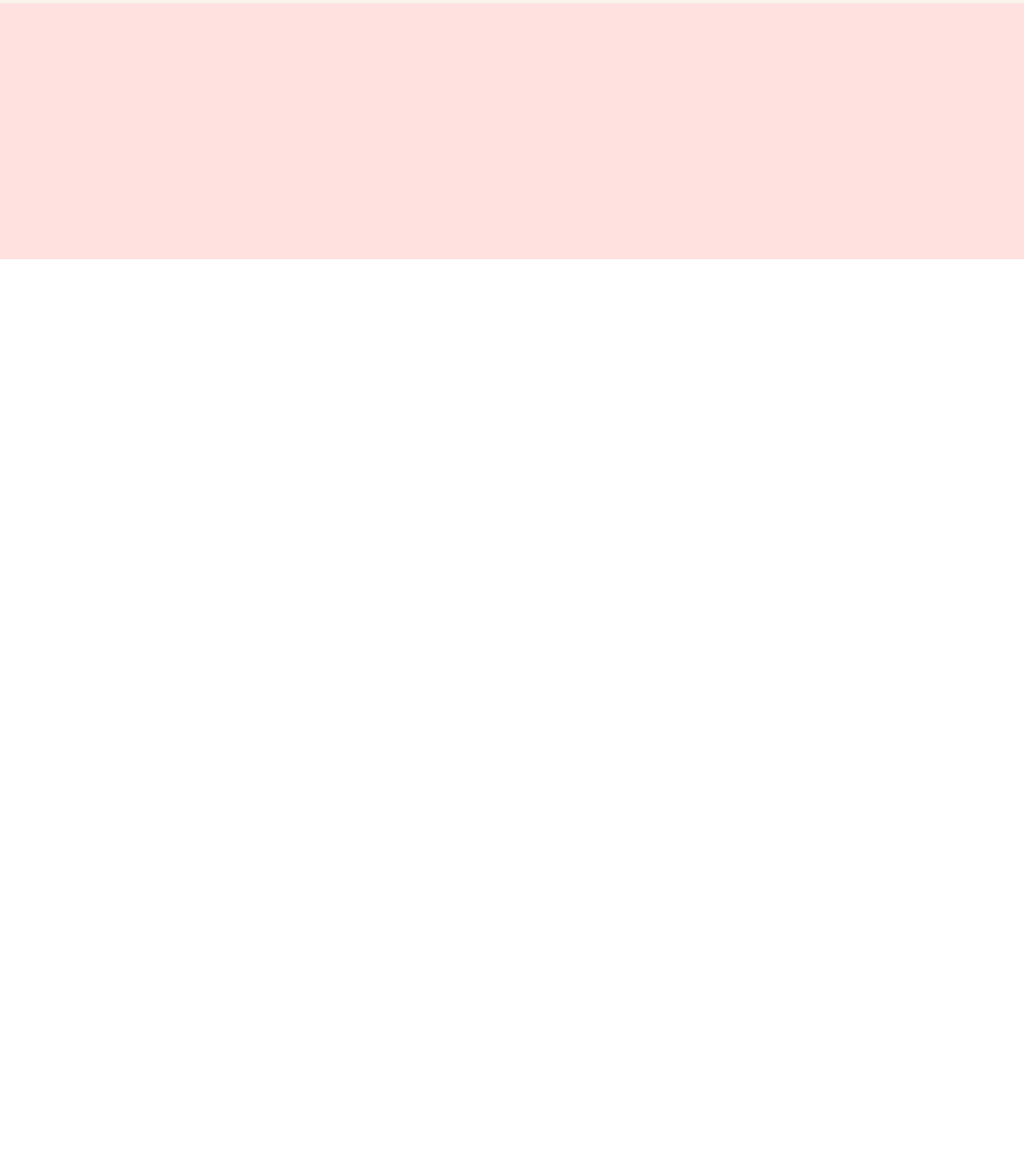
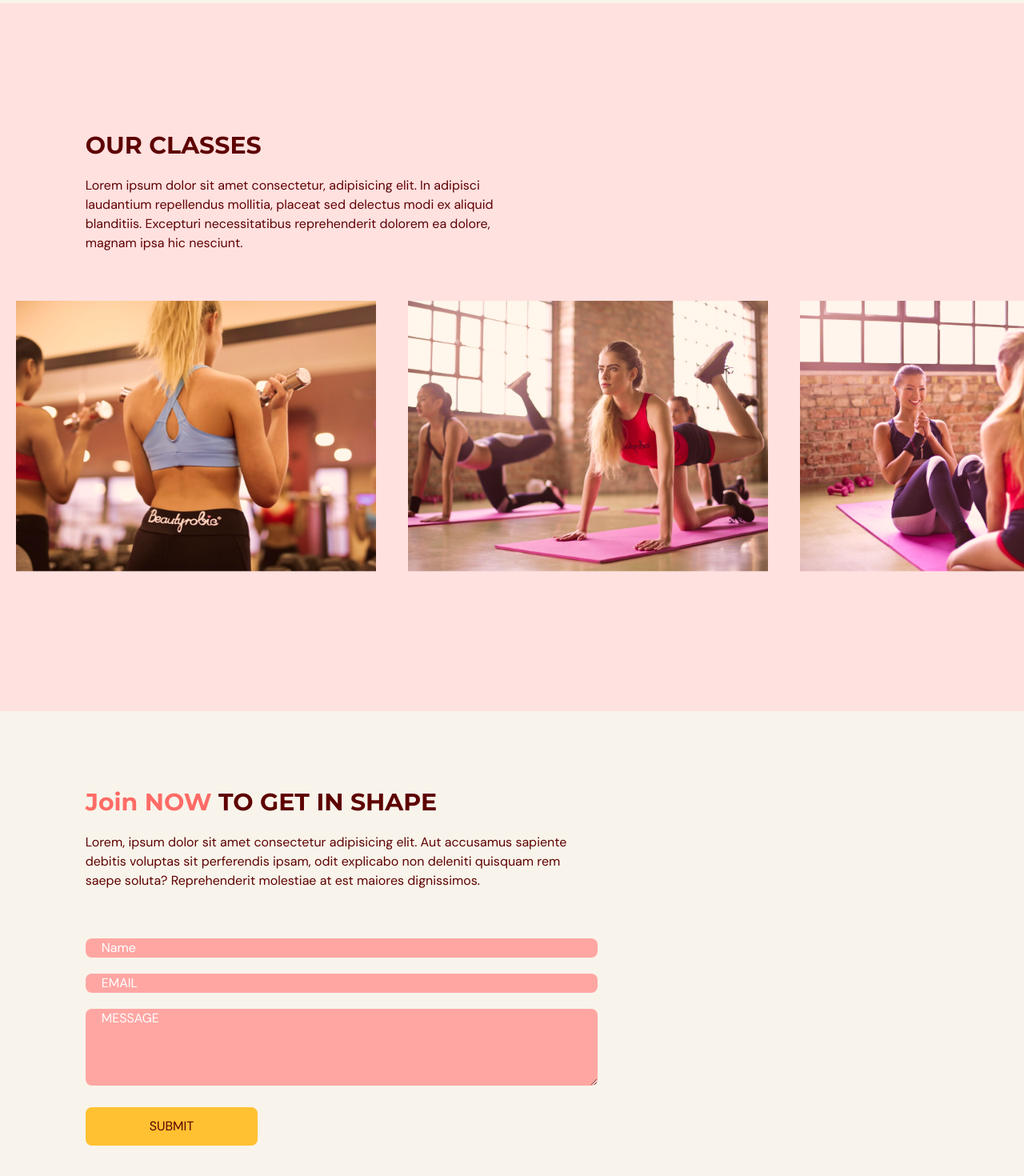
Before and after one commit to marion586/fitness-app-react-vite-ts-tailwind, a React (Vite) app: page / in a window 1280 px wide. Shown: the part 2022-3492 px from the top of the page at 80% size. Before the commit the page ends 2346 px from the top, so only its background shows below. Built offline with nearby package versions, Linux system fonts and the light colour scheme.

Commit message:
created contact us Section

```diff
--- a/index.html
+++ b/index.html
@@ -4,7 +4,7 @@
     <meta charset="UTF-8" />
     <link rel="icon" type="image/svg+xml" href="/vite.svg" />
     <meta name="viewport" content="width=device-width, initial-scale=1.0" />
-    <title>Siooka test project</title>
+    <title>Fitness Project</title>
   </head>
   <body>
     <div id="root"></div>
--- a/package.json
+++ b/package.json
@@ -29,6 +29,7 @@
     "react-anchor-link-smooth-scroll": "1.0.12",
     "react-dom": "^18.2.0",
     "react-google-autocomplete": "^2.7.1",
+    "react-hook-form": "^7.43.0",
     "react-icons": "^4.7.1",
     "react-places-autocomplete": "^7.3.0",
     "react-redux": "^8.0.5",
--- a/src/App.tsx
+++ b/src/App.tsx
@@ -4,6 +4,7 @@
 import Home from "@/scenes/Home";
 import Benefits from "@/scenes/Benefits";
 import OurClasses from "./scenes/OurClasses";
+import ContactUs from "./scenes/ContactUs";
 Benefits;
 const App = () => {
   const [selectedPage, setSelectedPage] = useState<SelectedPage>(
@@ -32,6 +33,7 @@
       <Home setSelectedPage={setSelectedPage} />
       <Benefits setSelectedPage={setSelectedPage} />
       <OurClasses setSelectedPage={setSelectedPage} />
+      <ContactUs setSelectedPage={setSelectedPage} />
     </div>
   );
 };
--- /dev/null
+++ b/src/scenes/ContactUs/index.tsx
@@ -0,0 +1,132 @@
+import { SelectedPage } from "@/shared/types";
+import { motion } from "framer-motion";
+import { useForm } from "react-hook-form";
+import ContactUsPageGraphic from "@/assets/ContactUsPageGraphic.png";
+import HText from "@/components/common/HText";
+
+type Props = {
+  setSelectedPage: (value: SelectedPage) => void;
+};
+
+const ContactUs = ({ setSelectedPage }: Props) => {
+  const inputStyles = `mt-5 w-full rounded-lg bg-primary-300 px-5 placeholder-white`;
+  const {
+    register,
+    trigger,
+    formState: { errors },
+  } = useForm();
+
+  const onSubmit = async (e: any) => {
+    const isValid = await trigger();
+    if (!isValid) {
+      e.preventDefault();
+    }
+  };
+
+  return (
+    <section id="contactus" className="mx-auto w-5/6 pt-24 pb-32">
+      <motion.div
+        onViewportEnter={() => setSelectedPage(SelectedPage.ContactUs)}
+      >
+        {/* Header */}
+        <motion.div
+          className="md:w-3/5"
+          initial="hidden"
+          whileInView="visible"
+          viewport={{ once: true, amount: 0.5 }}
+          transition={{ duration: 0.5 }}
+          variants={{
+            hidden: { opacity: 0, x: -50 },
+            visible: { opacity: 1, x: 0 },
+          }}
+        >
+          <HText>
+            <span className="text-primary-500">Join NOW</span> TO GET IN SHAPE
+          </HText>
+
+          <p className="my-5">
+            Lorem, ipsum dolor sit amet consectetur adipisicing elit. Aut
+            accusamus sapiente debitis voluptas sit perferendis ipsam, odit
+            explicabo non deleniti quisquam rem saepe soluta? Reprehenderit
+            molestiae at est maiores dignissimos.
+          </p>
+        </motion.div>
+
+        {/* FORM AND IMAGE */}
+        <div className="mt-10 justify-between gap-8 md:flex">
+          <motion.div
+            initial="hidden"
+            whileInView="visible"
+            viewport={{ once: true, amount: 0.5 }}
+            transition={{ duration: 0.5 }}
+            variants={{
+              hidden: { opacity: 0, y: 50 },
+              visible: { opacity: 1, y: 0 },
+            }}
+            className="mt-10 basis-3/5 md:mt-0"
+          >
+            <form
+              target="_blank"
+              onSubmit={onSubmit}
+              method="POST"
+              action="https://formsubmit.co/marionmenye@gmail.com"
+            >
+              <input
+                className={inputStyles}
+                type="text"
+                placeholder="Name"
+                {...register("name", { required: true, maxLength: 100 })}
+              />
+              {errors.name && (
+                <p className="mt-1 text-primary-500">
+                  {errors.name.type === "required" && "This field is required"}
+                  {errors.name.type === "maxLength" &&
+                    "Max length is 100 character"}
+                </p>
+              )}
+              <input
+                className={inputStyles}
+                type="text"
+                placeholder="EMAIL"
+                {...register("email", {
+                  required: true,
+                  pattern: /^[A-Z0-9._%+-]+@[A-Z0-9.-]+\.[A-Z]{2,}$/i,
+                })}
+              />
+              {errors.email && (
+                <p className="mt-1 text-primary-500">
+                  {errors.email.type === "required" && "This field is required"}
+                  {errors.email.type === "pattern" && "Invalid email Adrress"}
+                </p>
+              )}
+
+              <textarea
+                className={inputStyles}
+                rows={4}
+                cols={50}
+                placeholder="MESSAGE"
+                {...register("message", { required: true, maxLength: 2000 })}
+              />
+              {errors.name && (
+                <p className="mt-1 text-primary-500">
+                  {errors.name.type === "required" && "This field is required"}
+                  {errors.name.type === "maxLength" &&
+                    "Max length is 2000 character"}
+                </p>
+              )}
+
+              <button
+                type="submit"
+                className="mt-5 rounded-lg bg-secondary-500 px-20 py-3 transition duration-500 hover:text-white"
+              >
+                SUBMIT
+              </button>
+            </form>
+          </motion.div>
+        </div>
+      </motion.div>
+    </section>
+  );
+};
+
+export default ContactUs;
--- /dev/null
+++ b/src/scenes/OurClasses/UI/Class/index.tsx
@@ -0,0 +1,22 @@
+import React from "react";
+
+type Props = {
+  name: string;
+  description?: string;
+  image: string;
+};
+
+const Class = ({ name, description, image }: Props) => {
+  const overlayStyles = `p-5 absolute z-30 flex h-[380px] w-[450px] flex-col items-center justify-center whitespace-normal bg-primary-500 text-white opacity-0 transition duration-500 hover:opacity-90`;
+  return (
+    <li className="relative mx-5 inline-block h-[380px] w-[450px]">
+      <div className={overlayStyles}>
+        <p className="text-2xl">{name}</p>
+        <p className="mt-5">{description}</p>
+      </div>
+      <img src={image} alt={`${image}`} />
+    </li>
+  );
+};
+
+export default Class;
--- a/src/scenes/OurClasses/index.tsx
+++ b/src/scenes/OurClasses/index.tsx
@@ -1,4 +1,4 @@
-import { SelectedPage } from "@/shared/types";
+import { ClassType, SelectedPage } from "@/shared/types";
 import image1 from "@/assets/image1.png";
 import image2 from "@/assets/image2.png";
 import image3 from "@/assets/image3.png";
@@ -6,16 +6,89 @@
 import image5 from "@/assets/image5.png";
 import image6 from "@/assets/image6.png";
 import { motion } from "framer-motion";
+import Htext from "@/components/common/HText";
+import Class from "./UI/Class";
 type Props = {
   setSelectedPage: (value: SelectedPage) => void;
 };
+const classes: Array<ClassType> = [
+  {
+    name: "weight Tranning classes",
+    description:
+      "Lorem ipsum dolor sit amet, consectetur adipisicing elit. Doloribus quisquam, ab exercitationem ducimus expedita rem vel perferendis aliquid harum hic?",
+    image: image1,
+  },
+  {
+    name: "fitness classes",
+    description:
+      "Lorem ipsum dolor sit amet, consectetur adipisicing elit. Doloribus quisquam, ab exercitationem ducimus expedita rem vel perferendis aliquid harum hic?",
+    image: image2,
+  },
+  {
+    name: "yoga classes",
+    description:
+      "Lorem ipsum dolor sit amet, consectetur adipisicing elit. Doloribus quisquam, ab exercitationem ducimus expedita rem vel perferendis aliquid harum hic?",
+    image: image3,
+  },
+  {
+    name: "ab core classes",
+    description:
+      "Lorem ipsum dolor sit amet, consectetur adipisicing elit. Doloribus quisquam, ab exercitationem ducimus expedita rem vel perferendis aliquid harum hic?",
+    image: image4,
+  },
+  {
+    name: "adventure classes",
+    image: image5,
+  },
+  {
+    name: "weight Tranning classes",
+    description:
+      "Lorem ipsum dolor sit amet, consectetur adipisicing elit. Doloribus quisquam, ab exercitationem ducimus expedita rem vel perferendis aliquid harum hic?",
+    image: image6,
+  },
+];
 
 const OurClasses = ({ setSelectedPage }: Props) => {
   return (
     <section id="ourclasses" className="w-full bg-primary-100 py-40">
       <motion.div
         onViewportEnter={() => setSelectedPage(SelectedPage.OurClasses)}
-      ></motion.div>
+      >
+        <motion.div
+          className="mx-auto w-5/6"
+          initial="hidden"
+          whileInView="visible"
+          viewport={{ once: true, amount: 0.5 }}
+          transition={{ duration: 0.5 }}
+          variants={{
+            hidden: { opacity: 0, x: -50 },
+            visible: { opacity: 1, x: 0 },
+          }}
+        >
+          <div className="md:w-3/6">
+            <Htext>OUR CLASSES</Htext>
+
+            <p className="py-5">
+              Lorem ipsum dolor sit amet consectetur, adipisicing elit. In
+              adipisci laudantium repellendus mollitia, placeat sed delectus
+              modi ex aliquid blanditiis. Excepturi necessitatibus reprehenderit
+              dolorem ea dolore, magnam ipsa hic nesciunt.
+            </p>
+          </div>
+        </motion.div>
+        <div className="mt-10 h-[353px] w-full overflow-x-auto overflow-y-hidden ">
+          <ul className="w-[2800px] whitespace-nowrap">
+            {classes.map((item, index) => (
+              <Class
+                name={item.name}
+                description={item.description}
+                image={item.image}
+                key={`${item.name}-${index}`}
+              />
+            ))}
+          </ul>
+        </div>
+      </motion.div>
     </section>
   );
 };
--- a/src/shared/types.ts
+++ b/src/shared/types.ts
@@ -10,3 +10,9 @@
   title: string;
   description: string;
 }
+
+export interface ClassType {
+  name: string;
+  description?: string;
+  image: string;
+}
```
Also changed, not shown: 1 other file (tests, documents, lock files or other folders).
